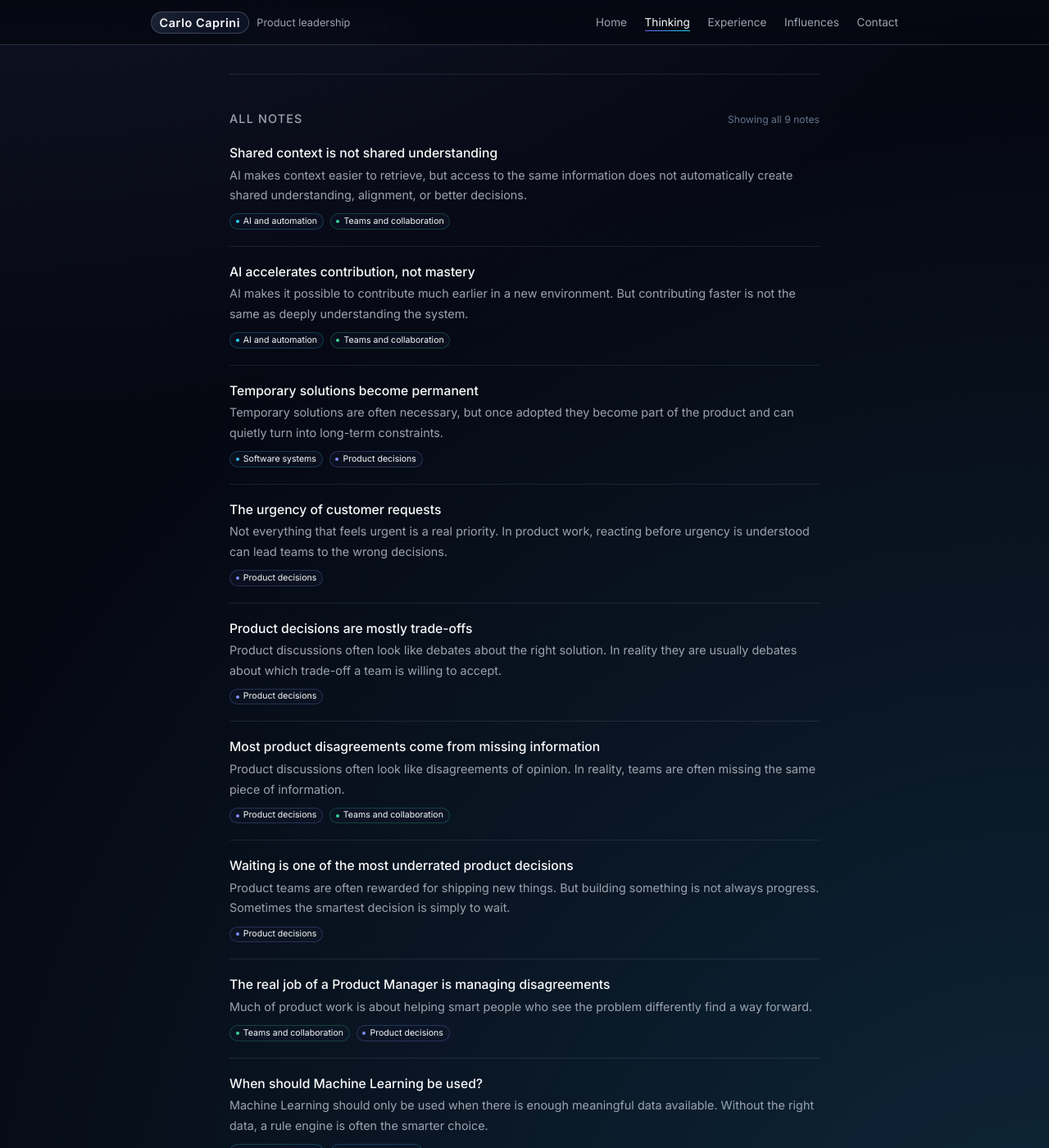
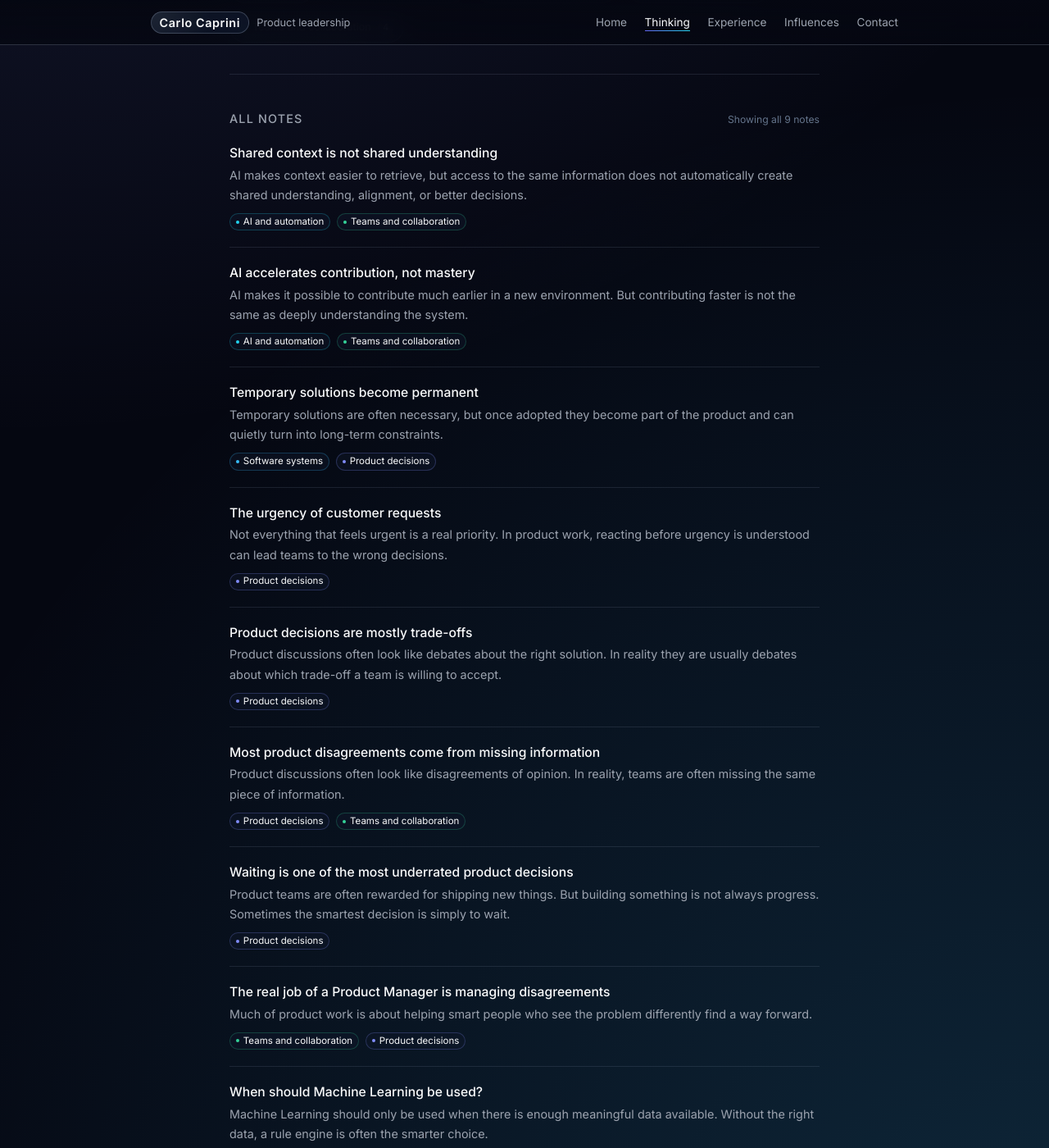
Before and after one commit to carlocaprini/carlocaprini.github.io, a Jekyll site: the page built from pages/thinking.md, in a window 1280 px wide and 1400 px high, scrolled down 1132 px. Shown: the whole window at 82% size. Built offline with Jekyll 4.4.1, drawn with Linux system fonts in a browser that asks for light colours.

Commit message:
Pill size

```diff
--- a/assets/css/main.css
+++ b/assets/css/main.css
@@ -1519,7 +1519,7 @@ main {
 
 .article-list .content-topic-link {
   padding: 0.11rem 0.42rem;
-  font-size: 0.66rem;
+  font-size: 0.72rem;
   font-weight: 400;
 }
 
@@ -1582,6 +1582,10 @@ main {
   color: #94a3b8;
   font-size: 0.84rem;
   line-height: 1.6;
+}
+
+.article-topic-explore .content-topic-link {
+  font-size: 0.72rem;
 }
 
 .knowledge-wrap {
```
